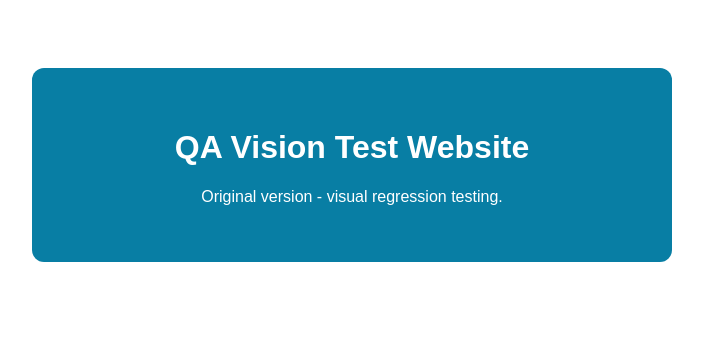
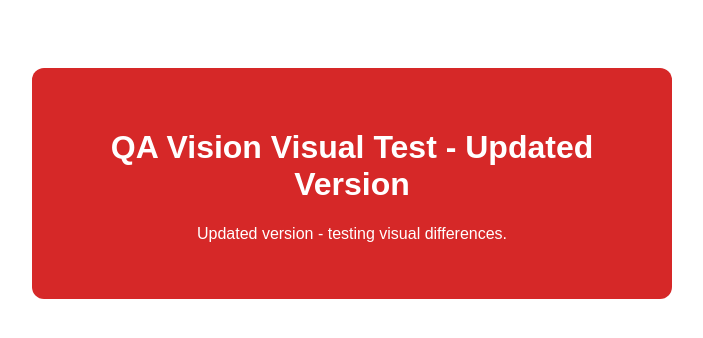
Before and after one commit to mrbrunonuno/qa-vision-visual-test, a plain HTML site: page index.html in a window 1280 px wide. Shown: the whole page, without its empty margins (288-991 px from the left). Drawn offline with Linux system fonts and the light colour scheme.

Commit message:
Revise HTML for updated visual test version
Updated the banner background color and header text.

```diff
--- a/index.html
+++ b/index.html
@@ -15,7 +15,7 @@
     }
 
     .banner {
-      background: #087ea4;
+      background: #d62828;
       color: white;
       padding: 40px 20px;
       border-radius: 12px;
@@ -30,8 +30,8 @@
 </head>
 <body>
   <div class="banner">
-    <h1>QA Vision Test Website</h1>
-    <p>Original version - visual regression testing.</p>
+    <h1>QA Vision Visual Test - Updated Version</h1>
+    <p>Updated version - testing visual differences.</p>
   </div>
 </body>
 </html>
```
